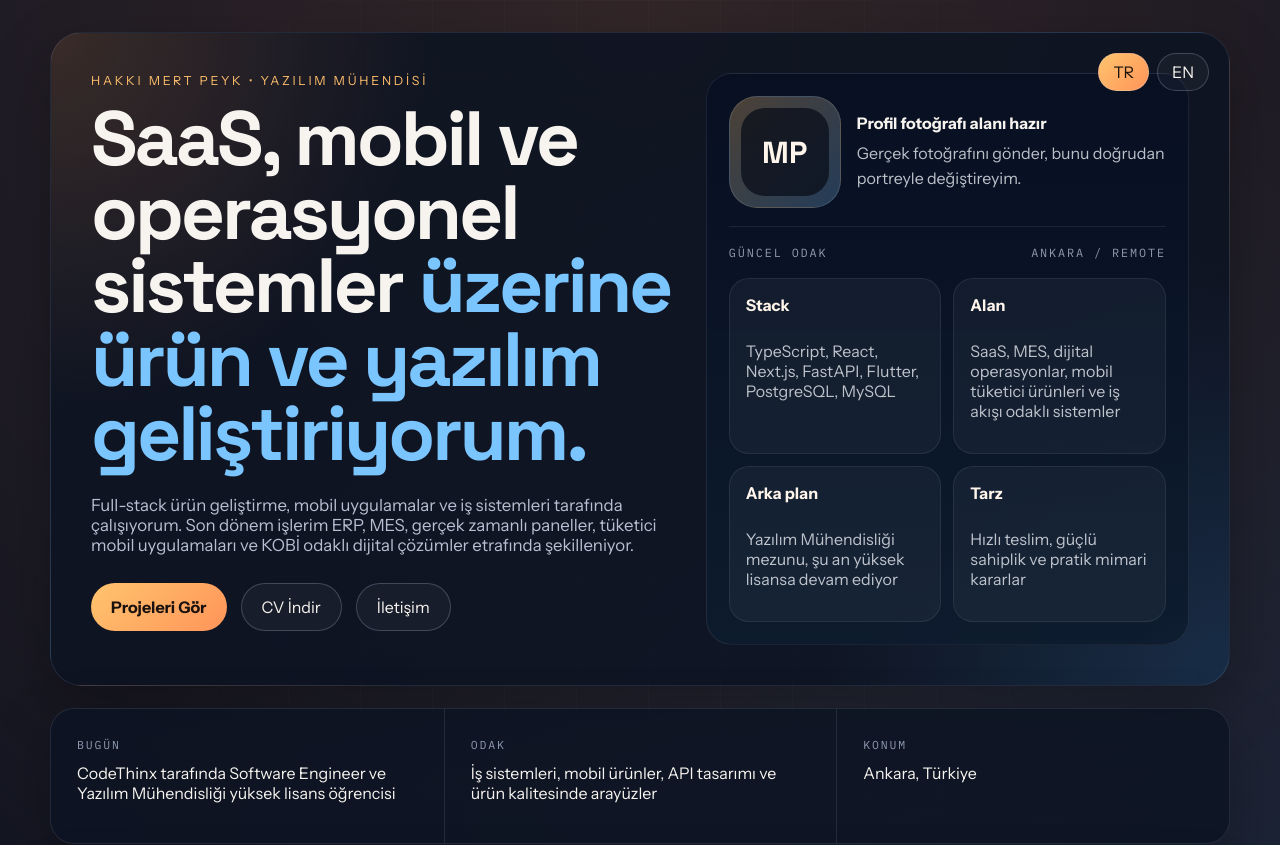
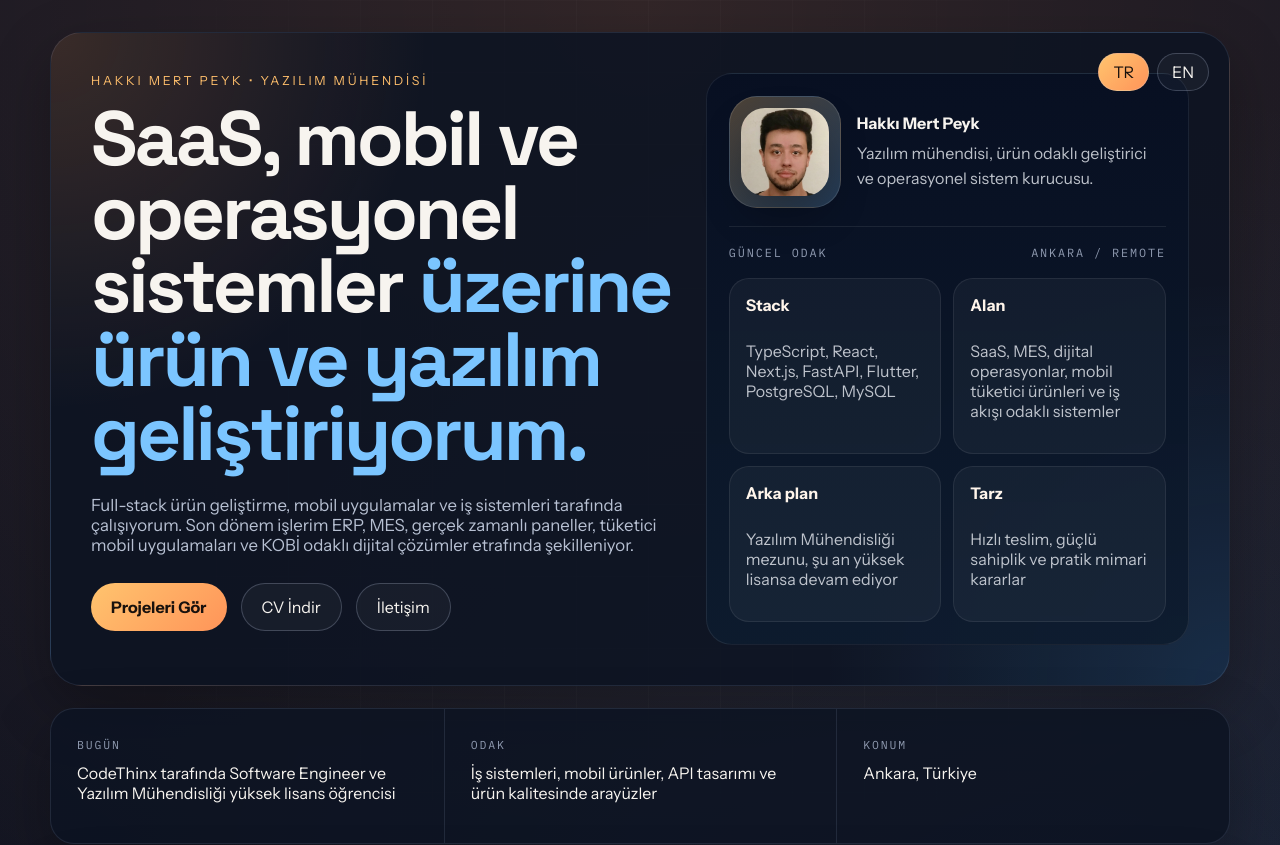
Before and after one commit to mertpeyk/mertpeykportfolio, a React (Vite) app: page / in a window 1280 px wide. Shown: the top 845 px of the page. Built offline with nearby package versions, Linux system fonts and the light colour scheme.

Commit message:
Add real profile photo to hero

```diff
--- a/src/App.css
+++ b/src/App.css
@@ -100,17 +100,13 @@
   border: 1px solid rgba(255, 255, 255, 0.12);
 }
 
-.portrait-fallback {
-  display: grid;
-  place-items: center;
+.portrait-image {
   width: 88px;
   height: 88px;
   border-radius: 24px;
-  background: rgba(7, 12, 24, 0.72);
-  color: #fff5eb;
-  font-family: var(--display);
-  font-size: 1.9rem;
-  font-weight: 700;
+  object-fit: cover;
+  object-position: center 18%;
+  box-shadow: 0 18px 38px rgba(0, 0, 0, 0.28);
 }
 
 .portrait-copy strong {
@@ -620,11 +616,10 @@
     border-radius: 22px;
   }
 
-  .portrait-fallback {
+  .portrait-image {
     width: 68px;
     height: 68px;
     border-radius: 18px;
-    font-size: 1.5rem;
   }
 }
 
--- a/src/App.tsx
+++ b/src/App.tsx
@@ -1,4 +1,5 @@
 import { useState } from 'react'
+import profilePhoto from './assets/hakki-mert-peyk.jpg'
 import './App.css'
 
 type Locale = 'tr' | 'en'
@@ -80,8 +81,8 @@ const uiCopy = {
     liveSite: 'Canlı Site',
     toggleTr: 'TR',
     toggleEn: 'EN',
-    photoNote: 'Profil fotoğrafı alanı hazır',
-    photoHint: 'Gerçek fotoğrafını gönder, bunu doğrudan portreyle değiştireyim.',
+    photoNote: 'Hakkı Mert Peyk',
+    photoHint: 'Yazılım mühendisi, ürün odaklı geliştirici ve operasyonel sistem kurucusu.',
   },
   en: {
     eyebrow: 'HAKKI MERT PEYK • SOFTWARE ENGINEER',
@@ -123,8 +124,8 @@ const uiCopy = {
     liveSite: 'Live Site',
     toggleTr: 'TR',
     toggleEn: 'EN',
-    photoNote: 'Profile photo slot is ready',
-    photoHint: 'Send me your actual photo and I will replace this area with a real portrait.',
+    photoNote: 'Hakkı Mert Peyk',
+    photoHint: 'Software engineer focused on products, execution, and operational systems.',
   },
 } as const
 
@@ -431,7 +432,7 @@ function App() {
         <div className="hero-card">
           <div className="portrait-shell">
             <div className="portrait-ring">
-              <div className="portrait-fallback">MP</div>
+              <img src={profilePhoto} alt="Portrait of Hakkı Mert Peyk" className="portrait-image" />
             </div>
             <div className="portrait-copy">
               <strong>{copy.photoNote}</strong>
```
Also changed, not shown: src/assets/hakki-mert-peyk.jpg (added).
